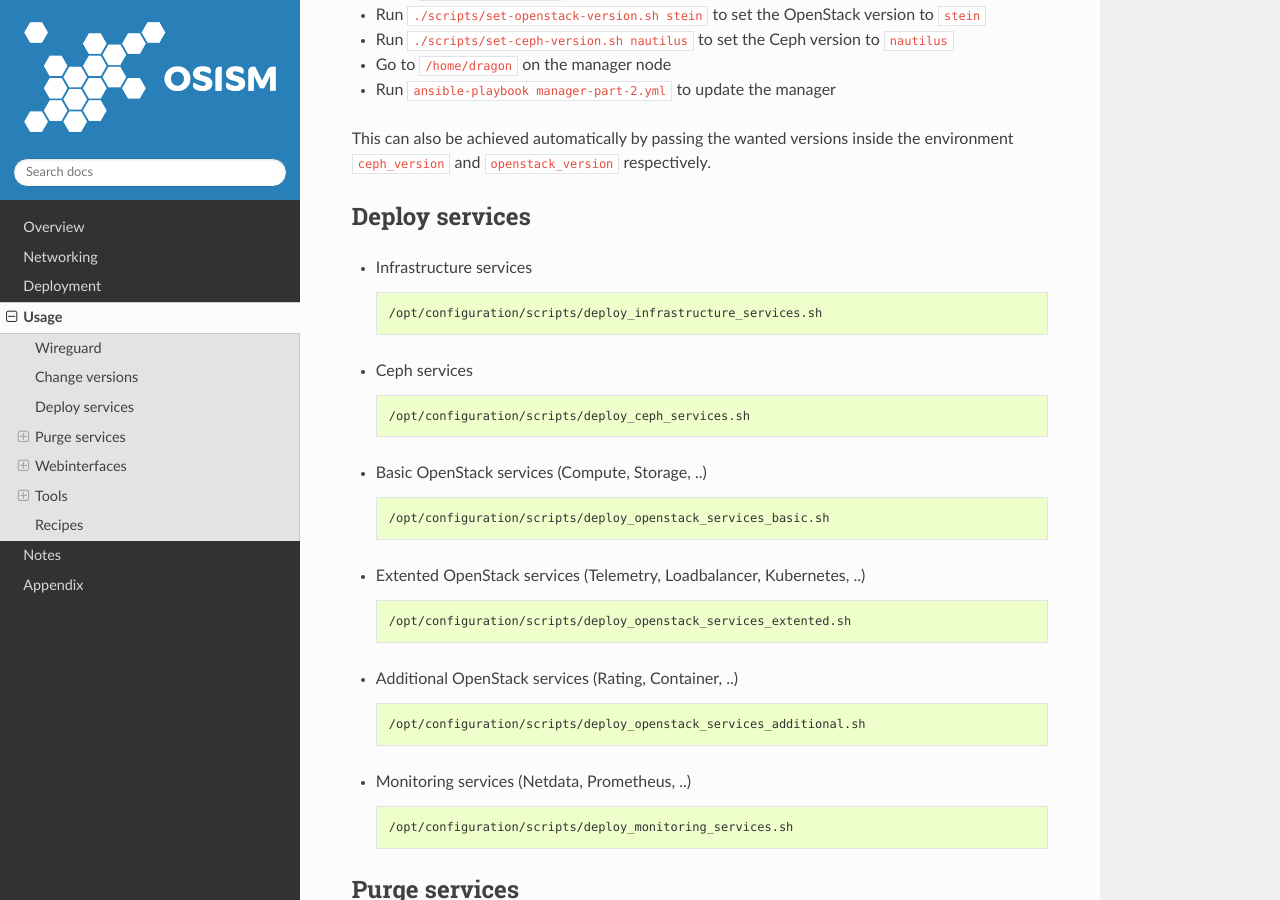
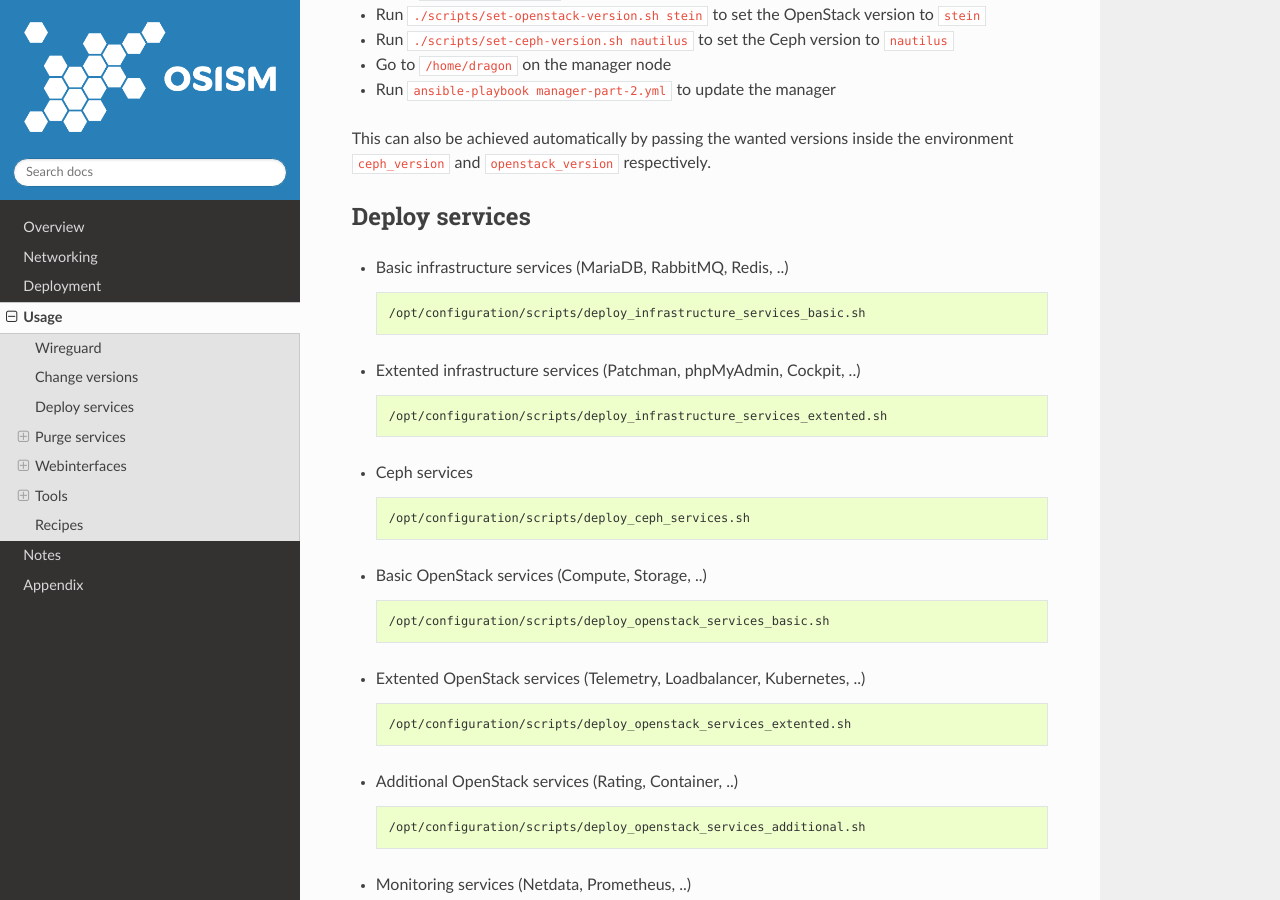
Before and after one commit to osism/testbed, a Sphinx documentation site: the page built from docs/source/usage.rst, in a window 1280 px wide and 900 px high, scrolled down 1210 px. Built offline with Sphinx 7.4.7 and the Read the Docs theme 2.0.0, drawn with Linux system fonts in a browser that asks for light colours.

Commit message:
Split deploy_infrastructure_services.sh script (#303)
Signed-off-by: Christian Berendt <berendt@betacloud-solutions.de>

```diff
--- a/docs/source/usage.rst
+++ b/docs/source/usage.rst
@@ -43,11 +43,17 @@ This can also be achieved automatically by passing the wanted versions inside th
 Deploy services
 ===============
 
-* Infrastructure services
+* Basic infrastructure services (MariaDB, RabbitMQ, Redis, ..)
 
   .. code-block:: console
 
-     /opt/configuration/scripts/deploy_infrastructure_services.sh
+     /opt/configuration/scripts/deploy_infrastructure_services_basic.sh
+
+* Extented infrastructure services (Patchman, phpMyAdmin, Cockpit, ..)
+
+  .. code-block:: console
+
+     /opt/configuration/scripts/deploy_infrastructure_services_extented.sh
 
 * Ceph services
 
```
Also changed, not shown: 4 other files.
